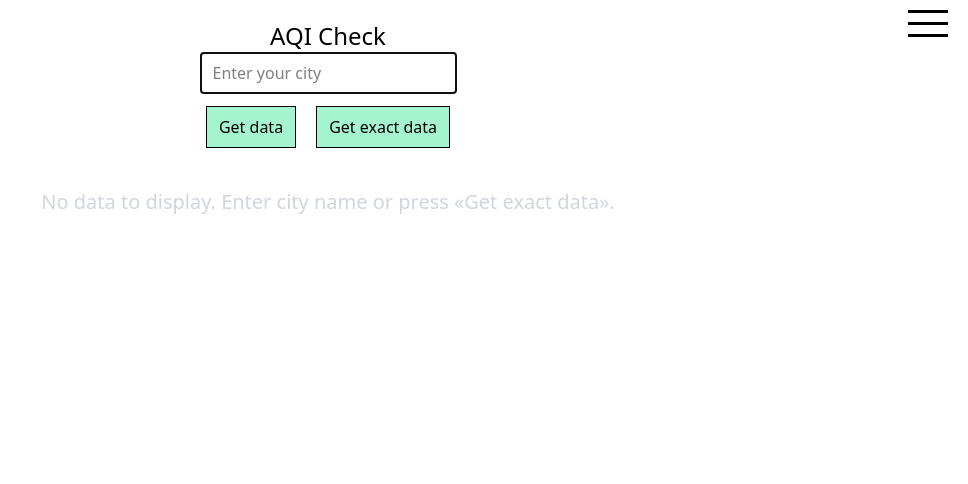
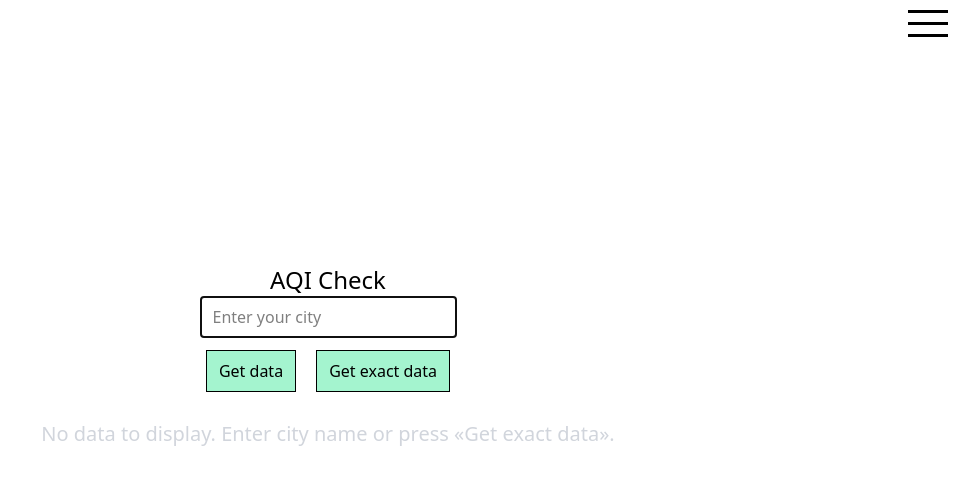
Before and after one commit to R3ndrex/AQICheck2, a Next.js app: page / in a window 1280 px wide. Shown: the top 484 px of the page, without its empty margins (312-1280 px from the left). Built offline with nearby package versions, Linux system fonts and the light colour scheme; no server answers.

Commit message:
if loading only display spinner, header display at upper center, datasection display with template animation

```diff
--- a/src/app/page.jsx
+++ b/src/app/page.jsx
@@ -4,7 +4,7 @@ import { useState } from "react";
 import { useUserLocation } from "./context/UserLocationContext";
 import DataSection from "./DataSection.jsx";
 import isCityReal from "./utils/isCityReal";
-
+import Template from "./template";
 function MainPage() {
     const [inputValue, setInputValue] = useState("");
     const [data, setData] = useState(null);
@@ -82,10 +82,20 @@ function MainPage() {
             setError("Browser doesn't support geolocation");
         }
     }
-
+    if (loading) {
+        return (
+            <div className="flex h-[90vh] items-center justify-center">
+                <div className="loader"></div>
+            </div>
+        );
+    }
     return (
         <>
-            <header className="flex flex-col justify-center items-center m-5">
+            <header
+                className={`flex flex-col justify-center items-center m-5 ${
+                    data || loading || error ? "mt-9" : "mt-[33vh]"
+                }`}
+            >
                 <h1 className="text-2xl">AQI Check</h1>
                 <input
                     type="text"
@@ -114,8 +124,9 @@ function MainPage() {
                     </button>
                 </div>
             </header>
+
             {!error && !data && !loading && (
-                <div className="text-gray-300 text-center text-xl mt-10">
+                <div className="text-gray-300 text-center text-xl mt-7">
                     <p>
                         No data to display. Enter city name or press «Get exact
                         data».
@@ -127,11 +138,10 @@ function MainPage() {
                     Error: {error}
                 </h2>
             )}
-            {data && <DataSection data={data} />}
-            {loading && (
-                <div className="flex mt-5 items-center justify-center">
-                    <div className="loader"></div>
-                </div>
+            {data && (
+                <Template>
+                    <DataSection data={data} />
+                </Template>
             )}
         </>
     );
```
